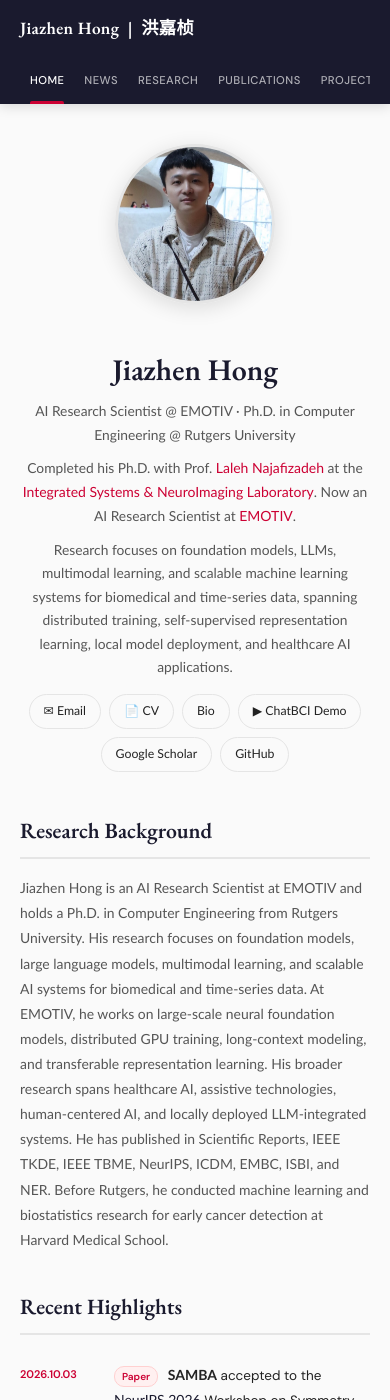
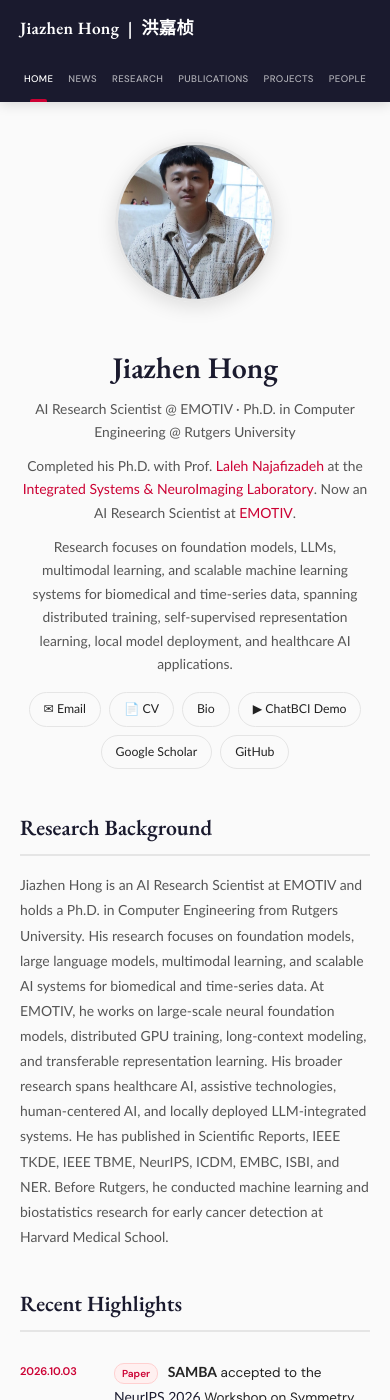
Before and after one commit to Jiazhen-Hong/jiazhenhong, a Jekyll site: the page built from index.html, in a window 390 px wide and 1400 px high. Built offline with Jekyll 4.4.1, drawn with Linux system fonts in a browser that asks for light colours.

Commit message:
Refine mobile section navigation

```diff
--- a/assets/section-pages.css
+++ b/assets/section-pages.css
@@ -229,8 +229,9 @@ nav.tabs a.active::after {
 
 @media (max-width: 760px) {
   .header-inner { align-items: flex-start; flex-direction: column; }
-  nav.tabs { width: 100%; overflow-x: auto; }
-  nav.tabs a { padding: 12px 9px; font-size: .7em; white-space: nowrap; }
+  nav.tabs { width: 100%; justify-content: space-between; overflow-x: auto; scrollbar-width: none; }
+  nav.tabs::-webkit-scrollbar { display: none; }
+  nav.tabs a { padding: 12px 4px; font-size: .64em; white-space: nowrap; }
   .page-wrap { padding-top: 32px; }
   .research-card { flex-direction: column; }
   .research-card > img,
--- a/index.html
+++ b/index.html
@@ -443,8 +443,9 @@
       .research-card img, .research-card video { width: 100%; }
       nav.tabs button, nav.tabs .tab-link { padding: 14px 10px; font-size: 0.75em; }
       .header-inner { flex-direction: column; align-items: flex-start; }
-      nav.tabs { width: 100%; overflow-x: auto; }
-      nav.tabs .tab-link { white-space: nowrap; }
+      nav.tabs { width: 100%; justify-content: space-between; overflow-x: auto; scrollbar-width: none; }
+      nav.tabs::-webkit-scrollbar { display: none; }
+      nav.tabs .tab-link { padding: 14px 4px; font-size: 0.64em; white-space: nowrap; }
     }
   </style>
 </head>
```
Also changed, not shown: projects/index.html (+7 -0 lines).
